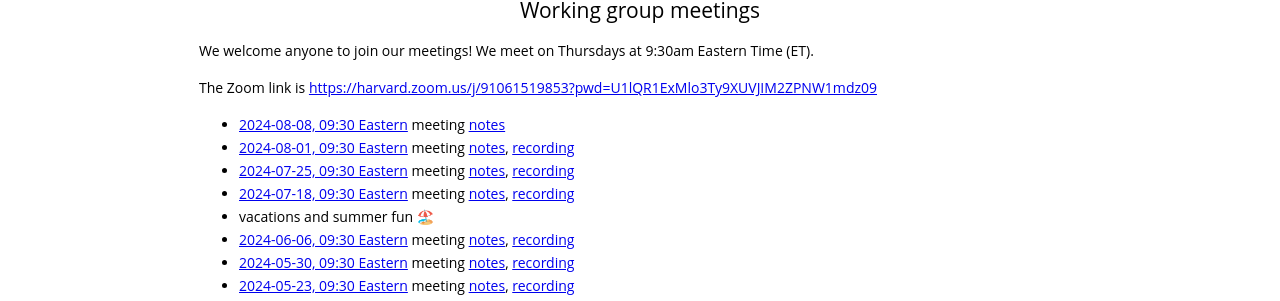
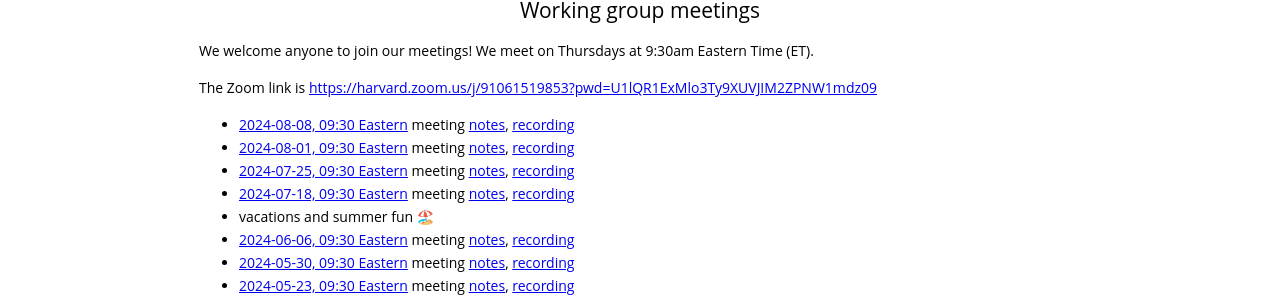
Before and after one commit to gdcc/ct.gdcc.io, a Jekyll site: the page built from index.md, in a window 1280 px wide and 900 px high, scrolled down 1703 px. Shown: the part 145-446 px from the top of the window. Built offline with Jekyll 4.4.1, drawn with Linux system fonts in a browser that asks for light colours; our own code applies the rules of GitHub Pages for plain Markdown files.

Commit message:
add recording

```diff
--- a/index.md
+++ b/index.md
@@ -62,7 +62,7 @@ We welcome anyone to join our meetings! We meet on Thursdays at 9:30am Eastern T
 
 The Zoom link is <https://harvard.zoom.us/j/91061519853?pwd=U1lQR1ExMlo3Ty9XUVJIM2ZPNW1mdz09>
 
-- [2024-08-08, 09:30 Eastern](https://time.is/compare/0930_8_Aug_2024_in_Boston) meeting [notes](https://docs.google.com/document/d/1SdHpLCWWQRH0gqURbv1S_7JTIgWgu0hmfKxkee9Ad2M/edit?usp=sharing)
+- [2024-08-08, 09:30 Eastern](https://time.is/compare/0930_8_Aug_2024_in_Boston) meeting [notes](https://docs.google.com/document/d/1SdHpLCWWQRH0gqURbv1S_7JTIgWgu0hmfKxkee9Ad2M/edit?usp=sharing), [recording](https://harvard.zoom.us/rec/share/xuNwKGvGUALyTcz17n3uA4FJVn4JbLFm5W5c23sEbO-41fDrkzZiArmUtS09Z4oK.UvQ2p4AW8sXRWV1C)
 - [2024-08-01, 09:30 Eastern](https://time.is/compare/0930_1_Aug_2024_in_Boston) meeting [notes](https://docs.google.com/document/d/1nm3BjpUS84jvh4bhDs3OUrA6wGHaNEfgi2MGZ4_1-qU/edit?usp=sharing), [recording](https://harvard.zoom.us/rec/share/TYufTkjgGRtXohXUjwvNrRr69rdP9ptxCh7zpAaNyRs64IIEib4BOpzeiE92Qd2u.wO4AzDin8vVJCWf4)
 - [2024-07-25, 09:30 Eastern](https://time.is/compare/0930_25_July_2024_in_Boston) meeting [notes](https://docs.google.com/document/d/13Zxg_iFiTOYfIJkUSmb7ytL-OeIc2vPGCuoOvtPAd6w/edit?usp=sharing), [recording](https://harvard.zoom.us/rec/share/qe2z_Zw-ZzmIRHraO0tDY6DNhe6j7d6ee8nszDBwqr-DEUNLFe081r7YJaxVeTlT.87dxNgGvYGs70Z55)
 - [2024-07-18, 09:30 Eastern](https://time.is/compare/0930_18_July_2024_in_Boston) meeting [notes](https://docs.google.com/document/d/1mdziHDJTIZGgI1ks8HFNTkfEfQqfsIRmNh4ufF516pk/edit?usp=sharing), [recording](https://harvard.zoom.us/rec/share/6YV8RWVgXNtANjLIpnGnL9tKN4AeMWbBjy_A6zzJu0dUgM48pOtYN8WU_J0mRSIl.9-ja80A1IHfF8cUW)
```
